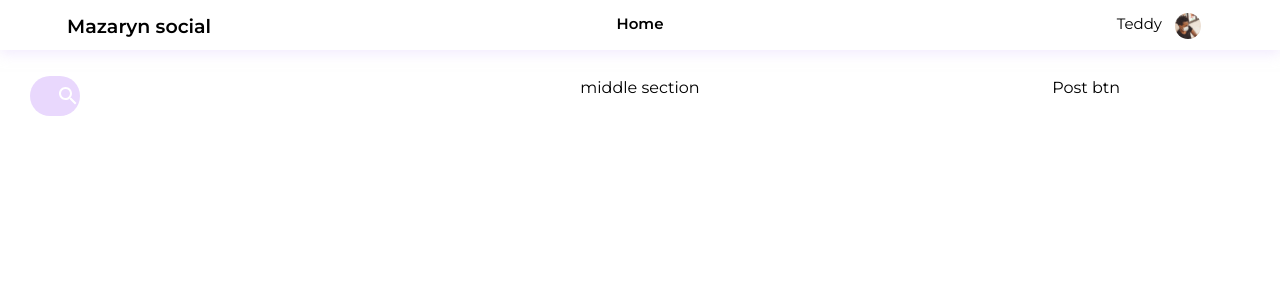
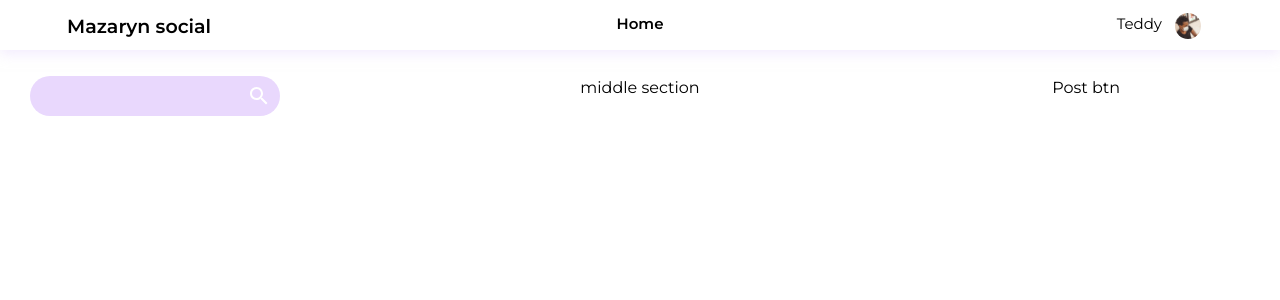
Before and after one commit to aiden77mori/mazaryn-frontend, a React (Create React App) app: page / in a window 1280 px wide. Shown: the top 300 px of the page. Built offline with nearby package versions, Linux system fonts and the light colour scheme.

Commit message:
seach icon postioning

```diff
--- a/src/components/left pane/search/Search.css
+++ b/src/components/left pane/search/Search.css
@@ -11,7 +11,7 @@
 */
 .search{
     height: 2.5rem;
-    max-width: 3.125rem;
+    width: 15.625rem;
     border-radius: 64px;
     padding-left: 10px;
     margin-right: 5%;
@@ -29,3 +29,7 @@
     border-style: none;
     background: none;
 }
+
+.searchIcon{
+    width: 3.125rem;
+}
--- a/src/components/left pane/search/Search.js
+++ b/src/components/left pane/search/Search.js
@@ -6,7 +6,9 @@ function Search(){
     return(
         <div className='search'>
             <input className='searchInput' placeholder={''}/>
-            <SearchIcon />
+            <div className='searchIcon'>
+                <SearchIcon />
+            </div>
         </div>
     );
 }
```
Also changed, not shown: 1 other file (tests, documents, lock files or other folders).
